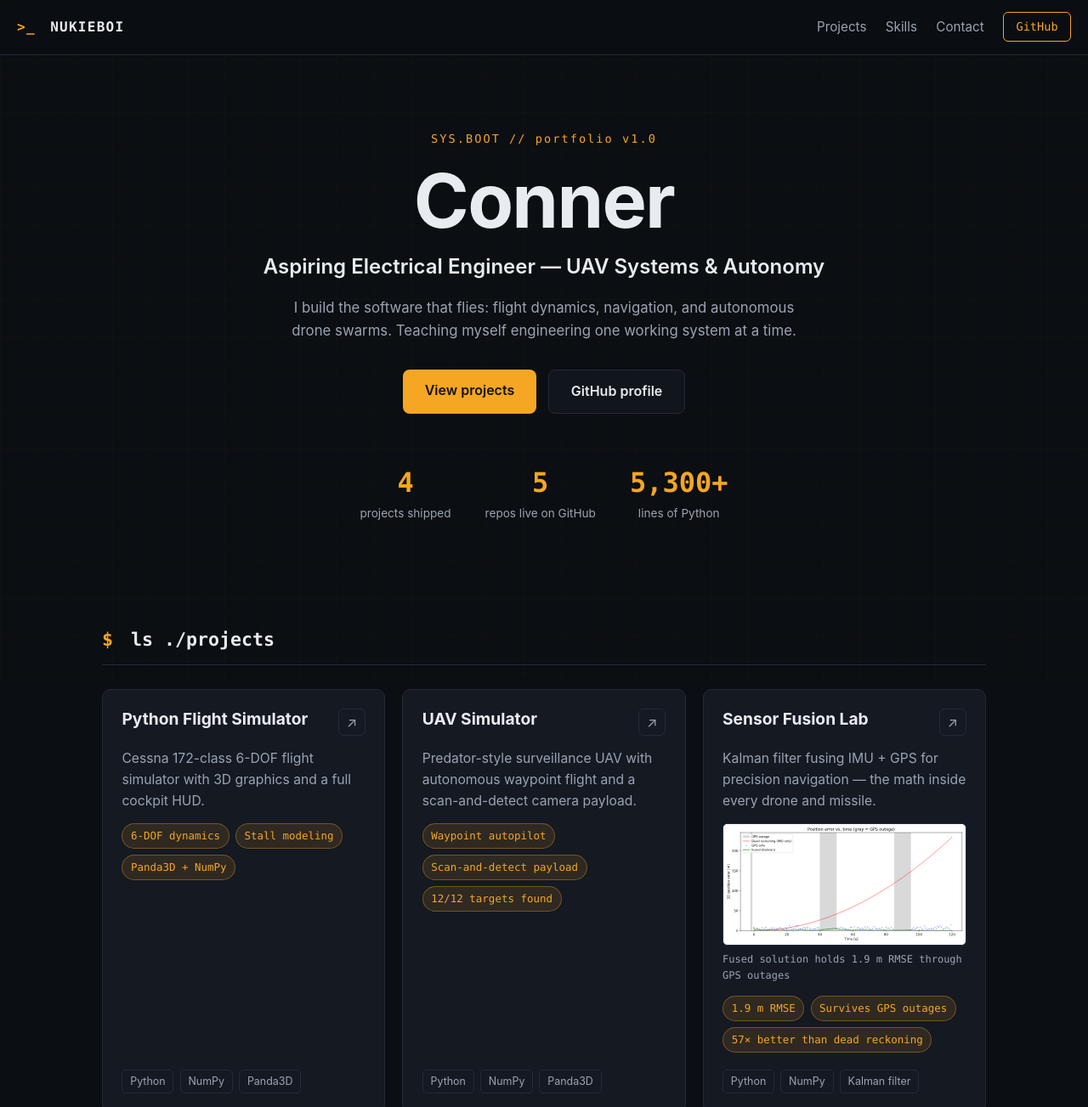
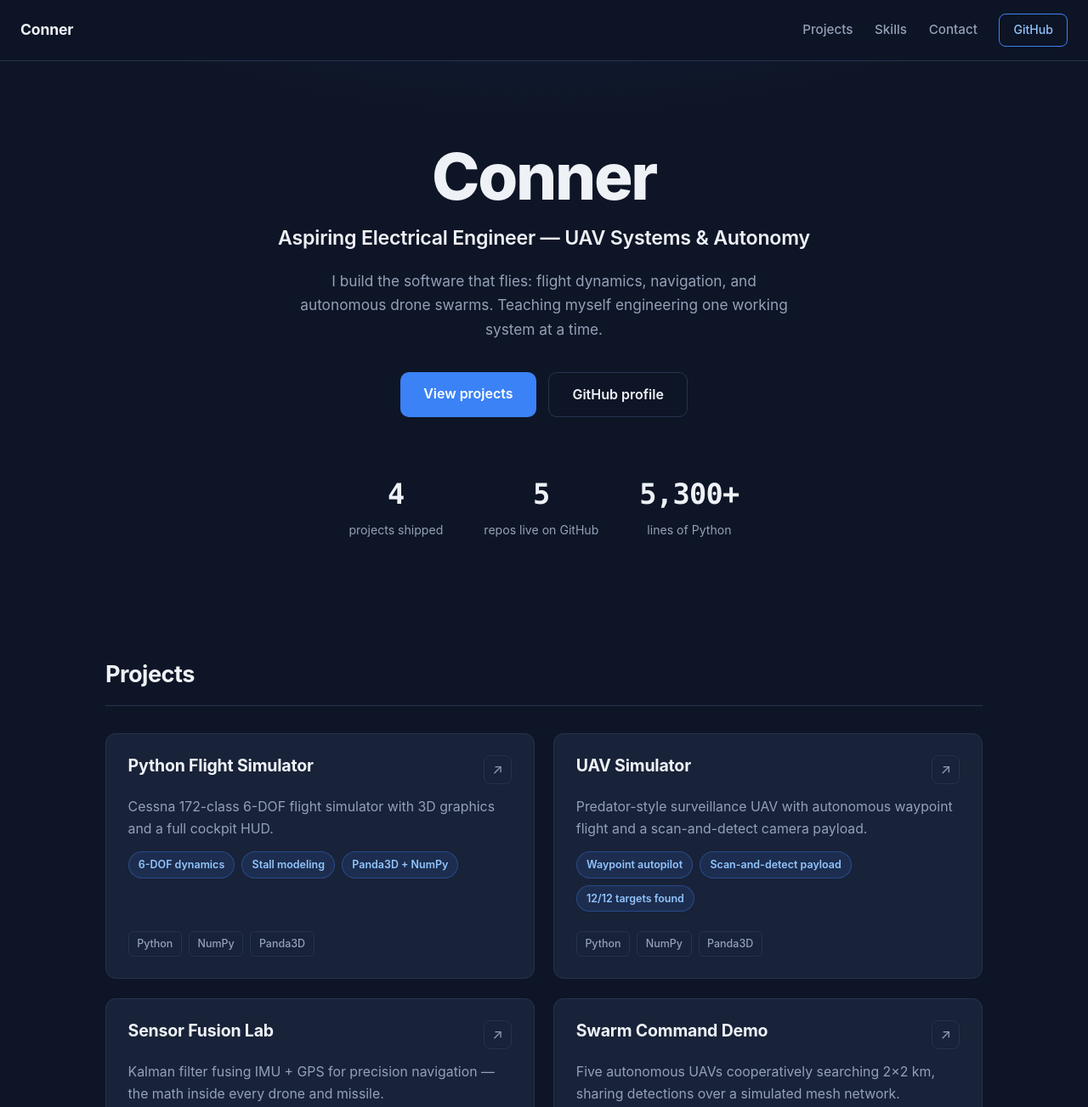
Before and after one commit to NUKIEBOI/NUKIEBOI.github.io, a plain HTML site: page index.html in a window 1280 px wide. Shown: the top 1303 px of the page at 85% size. Drawn offline with Linux system fonts and the light colour scheme.

Commit message:
Redesign: professional portfolio styling

```diff
--- a/index.html
+++ b/index.html
@@ -10,7 +10,7 @@
 <body>
 
 <header class="nav">
-  <a class="brand" href="#top"><span class="brand-mark">&gt;_</span> NUKIEBOI</a>
+  <a class="brand" href="#top">Conner</a>
   <button class="nav-toggle" id="navToggle" aria-label="Toggle navigation" aria-expanded="false">
     <span></span><span></span><span></span>
   </button>
@@ -26,7 +26,6 @@
 
   <!-- HERO -->
   <section class="hero">
-    <p class="hero-kicker reveal">SYS.BOOT // portfolio v1.0</p>
     <h1 class="reveal">Conner</h1>
     <p class="hero-tagline reveal">Aspiring Electrical Engineer — UAV Systems &amp; Autonomy</p>
     <p class="hero-sub reveal">I build the software that flies: flight dynamics, navigation, and autonomous drone swarms. Teaching myself engineering one working system at a time.</p>
@@ -43,7 +42,7 @@
 
   <!-- PROJECTS -->
   <section class="section" id="projects">
-    <h2 class="section-title reveal"><span class="prompt">$</span> ls ./projects</h2>
+    <h2 class="section-title reveal">Projects</h2>
     <div class="cards">
 
       <article class="card reveal">
@@ -111,7 +110,7 @@
 
   <!-- SKILLS -->
   <section class="section" id="skills">
-    <h2 class="section-title reveal"><span class="prompt">$</span> cat skills.txt</h2>
+    <h2 class="section-title reveal">Skills</h2>
     <ul class="skill-chips reveal">
       <li>Python</li>
       <li>NumPy</li>
@@ -125,7 +124,7 @@
 
   <!-- CONTACT -->
   <section class="section" id="contact">
-    <h2 class="section-title reveal"><span class="prompt">$</span> ./contact.sh</h2>
+    <h2 class="section-title reveal">Contact</h2>
     <div class="contact-body reveal">
       <p>Open to internships and junior roles in defense, aerospace, and UAV systems.</p>
       <a class="btn btn-primary" href="https://github.com/NUKIEBOI" target="_blank" rel="noopener">Find me on GitHub</a>
--- a/styles.css
+++ b/styles.css
@@ -1,17 +1,19 @@
-/* Conner — portfolio. Dark mission-control aesthetic. */
+/* Conner — professional portfolio. Refined dark theme. */
 
 :root {
-  --bg: #0b0e12;
-  --bg-soft: #11151c;
-  --card: #141922;
-  --border: #232b38;
-  --text: #e8ecf1;
-  --muted: #9aa4b2;
-  --accent: #f5a623;      /* amber */
-  --accent-dim: rgba(245, 166, 35, 0.12);
+  --bg: #0e1526;            /* deep slate-navy */
+  --bg-soft: #141d33;
+  --card: #182238;
+  --border: #26334f;
+  --text: #eef2f7;
+  --muted: #93a1b8;
+  --accent: #3b82f6;        /* professional blue */
+  --accent-hover: #2563eb;
+  --accent-soft: rgba(59, 130, 246, 0.12);
+  --accent-text: #93c5fd;
   --mono: "SFMono-Regular", Consolas, "Liberation Mono", Menlo, monospace;
-  --sans: -apple-system, BlinkMacSystemFont, "Segoe UI", Inter, Roboto, Helvetica, Arial, sans-serif;
-  --radius: 10px;
+  --sans: -apple-system, BlinkMacSystemFont, "Segoe UI", Inter, Roboto, "Helvetica Neue", Arial, sans-serif;
+  --radius: 12px;
 }
 
 * { box-sizing: border-box; margin: 0; padding: 0; }
@@ -19,29 +21,20 @@
 html { scroll-behavior: smooth; }
 
 body {
-  background: var(--bg);
+  background:
+    radial-gradient(900px 380px at 50% -120px, rgba(59, 130, 246, 0.10), transparent 70%),
+    var(--bg);
   color: var(--text);
   font-family: var(--sans);
   line-height: 1.6;
   -webkit-font-smoothing: antialiased;
-}
-
-/* scanline/grid texture on the page background */
-body::before {
-  content: "";
-  position: fixed;
-  inset: 0;
-  pointer-events: none;
-  background-image:
-    linear-gradient(rgba(245,166,35,0.025) 1px, transparent 1px),
-    linear-gradient(90deg, rgba(245,166,35,0.025) 1px, transparent 1px);
-  background-size: 44px 44px;
-  z-index: 0;
+  text-rendering: optimizeLegibility;
 }
 
 main, .nav, .footer { position: relative; z-index: 1; }
 
 a { color: inherit; }
+img { max-width: 100%; }
 
 /* ---------- nav ---------- */
 .nav {
@@ -50,46 +43,47 @@ a { color: inherit; }
   display: flex;
   align-items: center;
   justify-content: space-between;
-  padding: 0.9rem 1.25rem;
-  background: rgba(11, 14, 18, 0.92);
-  backdrop-filter: blur(8px);
+  padding: 1rem 1.5rem;
+  background: rgba(14, 21, 38, 0.9);
+  backdrop-filter: blur(10px);
+  -webkit-backdrop-filter: blur(10px);
   border-bottom: 1px solid var(--border);
   z-index: 10;
 }
 
 .brand {
-  font-family: var(--mono);
   font-weight: 700;
-  letter-spacing: 0.08em;
+  font-size: 1.1rem;
+  letter-spacing: -0.01em;
   text-decoration: none;
-  font-size: 1rem;
 }
-.brand-mark { color: var(--accent); margin-right: 0.4rem; }
 
-.nav-links { display: flex; align-items: center; gap: 1.4rem; }
+.nav-links { display: flex; align-items: center; gap: 1.6rem; }
 .nav-links a {
   text-decoration: none;
   color: var(--muted);
   font-size: 0.95rem;
+  font-weight: 500;
   transition: color 0.15s;
 }
-.nav-links a:hover { color: var(--accent); }
+.nav-links a:hover { color: var(--text); }
+
 .nav-cta {
   border: 1px solid var(--accent);
-  color: var(--accent) !important;
-  padding: 0.35rem 0.9rem;
-  border-radius: 6px;
-  font-family: var(--mono);
-  font-size: 0.85rem !important;
+  color: var(--accent-text) !important;
+  padding: 0.45rem 1rem;
+  border-radius: 8px;
+  font-size: 0.88rem !important;
+  font-weight: 600;
 }
-.nav-cta:hover { background: var(--accent-dim); }
+.nav-cta:hover { background: var(--accent-soft); color: var(--accent-text) !important; }
 
 .nav-toggle {
   display: none;
   background: none;
   border: 1px solid var(--border);
-  border-radius: 6px;
-  padding: 0.5rem 0.6rem;
+  border-radius: 8px;
+  padding: 0.55rem 0.65rem;
   cursor: pointer;
 }
 .nav-toggle span {
@@ -97,44 +91,40 @@ a { color: inherit; }
   width: 20px;
   height: 2px;
   background: var(--text);
+  border-radius: 1px;
   margin: 4px 0;
 }
 
 /* ---------- hero ---------- */
 .hero {
-  max-width: 880px;
+  max-width: 860px;
   margin: 0 auto;
-  padding: 5.5rem 1.25rem 4rem;
+  padding: 6rem 1.5rem 4.5rem;
   text-align: center;
 }
 
-.hero-kicker {
-  font-family: var(--mono);
-  color: var(--accent);
-  font-size: 0.85rem;
-  letter-spacing: 0.15em;
-  margin-bottom: 1rem;
-}
-
 .hero h1 {
-  font-size: clamp(3rem, 10vw, 5.5rem);
+  font-size: clamp(3rem, 9vw, 4.75rem);
+  font-weight: 800;
   line-height: 1.05;
-  letter-spacing: -0.02em;
-  margin-bottom: 0.75rem;
+  letter-spacing: -0.03em;
+  margin-bottom: 0.9rem;
 }
 
 .hero-tagline {
-  font-size: clamp(1.1rem, 3.4vw, 1.5rem);
+  font-size: clamp(1.15rem, 3.2vw, 1.45rem);
+  font-weight: 600;
+  letter-spacing: -0.01em;
   color: var(--text);
-  font-weight: 600;
-  margin-bottom: 1rem;
+  margin-bottom: 1.1rem;
 }
 
 .hero-sub {
   color: var(--muted);
-  max-width: 620px;
-  margin: 0 auto 2rem;
-  font-size: 1.05rem;
+  max-width: 600px;
+  margin: 0 auto 2.25rem;
+  font-size: 1.08rem;
+  line-height: 1.65;
 }
 
 .hero-actions { display: flex; gap: 0.9rem; justify-content: center; flex-wrap: wrap; }
@@ -142,117 +132,134 @@ a { color: inherit; }
 .btn {
   display: inline-block;
   text-decoration: none;
-  padding: 0.75rem 1.6rem;
-  border-radius: 8px;
+  padding: 0.8rem 1.7rem;
+  border-radius: 10px;
   font-weight: 600;
   font-size: 1rem;
-  transition: transform 0.12s, box-shadow 0.12s, background 0.15s;
+  transition: transform 0.12s, box-shadow 0.12s, background 0.15s, border-color 0.15s;
 }
 .btn-primary {
   background: var(--accent);
-  color: #111;
+  color: #fff;
 }
-.btn-primary:hover { transform: translateY(-2px); box-shadow: 0 6px 22px rgba(245,166,35,0.35); }
+.btn-primary:hover {
+  background: var(--accent-hover);
+  transform: translateY(-2px);
+  box-shadow: 0 8px 24px rgba(59, 130, 246, 0.35);
+}
 .btn-ghost {
   border: 1px solid var(--border);
   color: var(--text);
-  background: var(--bg-soft);
+  background: transparent;
 }
-.btn-ghost:hover { border-color: var(--accent); color: var(--accent); }
+.btn-ghost:hover { border-color: var(--accent); color: var(--accent-text); }
 
 .hero-stats {
   display: flex;
   justify-content: center;
-  gap: 2.5rem;
-  margin-top: 3.5rem;
+  gap: 3rem;
+  margin-top: 4rem;
   flex-wrap: wrap;
 }
-.stat { display: flex; flex-direction: column; }
+.stat { display: flex; flex-direction: column; align-items: center; }
 .stat-num {
   font-family: var(--mono);
-  font-size: 2rem;
+  font-size: 2.1rem;
   font-weight: 700;
-  color: var(--accent);
+  letter-spacing: -0.02em;
+  color: var(--text);
 }
-.stat-label { color: var(--muted); font-size: 0.85rem; }
+.stat-label {
+  color: var(--muted);
+  font-size: 0.88rem;
+  margin-top: 0.25rem;
+}
 
 /* ---------- sections ---------- */
 .section {
   max-width: 1080px;
   margin: 0 auto;
-  padding: 3.5rem 1.25rem;
+  padding: 4rem 1.5rem;
 }
 
 .section-title {
-  font-family: var(--mono);
-  font-size: 1.35rem;
-  margin-bottom: 1.75rem;
-  padding-bottom: 0.75rem;
+  font-size: 1.7rem;
+  font-weight: 700;
+  letter-spacing: -0.02em;
+  margin-bottom: 2rem;
+  padding-bottom: 0.9rem;
   border-bottom: 1px solid var(--border);
 }
-.prompt { color: var(--accent); margin-right: 0.5rem; }
-
-.about-body { max-width: 720px; color: var(--muted); font-size: 1.08rem; }
-.about-body p + p { margin-top: 1rem; }
-.about-body p::first-letter { color: var(--text); }
 
 /* ---------- project cards ---------- */
 .cards {
   display: grid;
-  grid-template-columns: repeat(auto-fill, minmax(320px, 1fr));
-  gap: 1.25rem;
+  grid-template-columns: repeat(auto-fill, minmax(330px, 1fr));
+  gap: 1.4rem;
 }
 
 .card {
   background: var(--card);
   border: 1px solid var(--border);
   border-radius: var(--radius);
-  padding: 1.4rem;
+  padding: 1.6rem;
   display: flex;
   flex-direction: column;
-  gap: 0.85rem;
-  transition: border-color 0.15s, transform 0.15s;
+  gap: 0.9rem;
+  transition: border-color 0.18s, transform 0.18s, box-shadow 0.18s;
 }
-.card:hover { border-color: var(--accent); transform: translateY(-3px); }
+.card:hover {
+  border-color: rgba(59, 130, 246, 0.55);
+  transform: translateY(-3px);
+  box-shadow: 0 12px 32px rgba(2, 8, 23, 0.5);
+}
 
 .card-head { display: flex; align-items: flex-start; justify-content: space-between; gap: 0.75rem; }
-.card-head h3 { font-size: 1.2rem; line-height: 1.3; }
+.card-head h3 {
+  font-size: 1.22rem;
+  font-weight: 700;
+  letter-spacing: -0.01em;
+  line-height: 1.3;
+}
 
 .repo-link {
   flex-shrink: 0;
-  width: 2rem;
-  height: 2rem;
+  width: 2.1rem;
+  height: 2.1rem;
   display: inline-flex;
   align-items: center;
   justify-content: center;
   border: 1px solid var(--border);
-  border-radius: 6px;
+  border-radius: 8px;
   text-decoration: none;
   color: var(--muted);
   font-size: 1rem;
+  transition: border-color 0.15s, color 0.15s;
 }
-.repo-link:hover { border-color: var(--accent); color: var(--accent); }
+.repo-link:hover { border-color: var(--accent); color: var(--accent-text); }
 
-.card-desc { color: var(--muted); font-size: 0.98rem; }
+.card-desc { color: var(--muted); font-size: 0.99rem; line-height: 1.6; }
 
-.chips { list-style: none; display: flex; flex-wrap: wrap; gap: 0.45rem; }
+.chips { list-style: none; display: flex; flex-wrap: wrap; gap: 0.5rem; }
 .chips li {
-  font-family: var(--mono);
   font-size: 0.78rem;
-  background: var(--accent-dim);
-  color: var(--accent);
-  border: 1px solid rgba(245,166,35,0.35);
-  padding: 0.25rem 0.6rem;
-  border-radius: 20px;
+  font-weight: 600;
+  background: var(--accent-soft);
+  color: var(--accent-text);
+  border: 1px solid rgba(59, 130, 246, 0.35);
+  padding: 0.3rem 0.7rem;
+  border-radius: 999px;
+  white-space: nowrap;
 }
 
-.tags { display: flex; flex-wrap: wrap; gap: 0.45rem; margin-top: auto; padding-top: 0.4rem; }
+.tags { display: flex; flex-wrap: wrap; gap: 0.5rem; margin-top: auto; padding-top: 0.5rem; }
 .tags span {
   font-size: 0.78rem;
+  font-weight: 500;
   color: var(--muted);
   border: 1px solid var(--border);
-  padding: 0.2rem 0.55rem;
-  border-radius: 5px;
+  padding: 0.25rem 0.6rem;
+  border-radius: 6px;
 }
 
 .card-plot { margin: 0; }
@@ -261,64 +268,50 @@ a { color: inherit; }
   height: auto;
   display: block;
   border: 1px solid var(--border);
-  border-radius: 6px;
+  border-radius: 8px;
   background: #fff;
 }
 .card-plot figcaption {
-  font-family: var(--mono);
-  font-size: 0.75rem;
+  font-size: 0.8rem;
   color: var(--muted);
-  margin-top: 0.4rem;
+  margin-top: 0.45rem;
+  line-height: 1.5;
 }
-
-.wip-badge {
-  display: inline-block;
-  vertical-align: middle;
-  font-family: var(--mono);
-  font-size: 0.68rem;
-  font-weight: 400;
-  letter-spacing: 0.06em;
-  text-transform: uppercase;
-  color: #111;
-  background: var(--accent);
-  border-radius: 4px;
-  padding: 0.15rem 0.5rem;
-  margin-left: 0.4rem;
-}
-.card-wip { border-style: dashed; }
 
 /* ---------- skills ---------- */
 .skill-chips {
   list-style: none;
   display: flex;
   flex-wrap: wrap;
-  gap: 0.6rem;
+  gap: 0.65rem;
 }
 .skill-chips li {
-  font-family: var(--mono);
-  font-size: 0.9rem;
+  font-size: 0.92rem;
+  font-weight: 500;
   background: var(--bg-soft);
   border: 1px solid var(--border);
-  padding: 0.5rem 1rem;
-  border-radius: 8px;
-  transition: border-color 0.15s, color 0.15s;
+  color: var(--text);
+  padding: 0.55rem 1.05rem;
+  border-radius: 9px;
+  transition: border-color 0.15s;
 }
-.skill-chips li:hover { border-color: var(--accent); color: var(--accent); }
+.skill-chips li:hover { border-color: rgba(59, 130, 246, 0.55); }
 
 /* ---------- contact ---------- */
-.contact-body { max-width: 640px; }
-.contact-body p { color: var(--muted); font-size: 1.1rem; margin-bottom: 1.5rem; }
+.contact-body { max-width: 620px; }
+.contact-body p { color: var(--muted); font-size: 1.1rem; line-height: 1.65; margin-bottom: 1.6rem; }
 
 /* ---------- footer ---------- */
 .footer {
   border-top: 1px solid var(--border);
   text-align: center;
-  padding: 2rem 1.25rem;
+  padding: 2.25rem 1.5rem;
   color: var(--muted);
   font-size: 0.9rem;
 }
-.footer-sub { font-family: var(--mono); font-size: 0.8rem; margin-top: 0.4rem; }
-.footer a { color: var(--accent); text-decoration: none; }
+.footer-sub { font-size: 0.82rem; margin-top: 0.4rem; }
+.footer a { color: var(--accent-text); text-decoration: none; }
+.footer a:hover { text-decoration: underline; }
 
 /* ---------- reveal on scroll ---------- */
 .reveal { opacity: 0; transform: translateY(18px); transition: opacity 0.55s ease, transform 0.55s ease; }
@@ -342,15 +335,17 @@ a { color: inherit; }
     gap: 0;
     background: var(--bg-soft);
     border-bottom: 1px solid var(--border);
-    padding: 0.5rem 1.25rem 1rem;
+    padding: 0.5rem 1.5rem 1rem;
   }
   .nav-links.open { display: flex; }
-  .nav-links a { padding: 0.7rem 0; border-bottom: 1px solid var(--border); }
+  .nav-links a { padding: 0.75rem 0; border-bottom: 1px solid var(--border); }
   .nav-links a:last-child { border-bottom: none; }
   .nav-cta { text-align: center; margin-top: 0.5rem; }
 
-  .hero { padding: 3.5rem 1.25rem 3rem; }
-  .hero-stats { gap: 1.5rem; }
+  .hero { padding: 4rem 1.5rem 3.25rem; }
+  .hero-stats { gap: 1.75rem; }
+  .stat-num { font-size: 1.7rem; }
   .cards { grid-template-columns: 1fr; }
-  .section { padding: 2.5rem 1.25rem; }
+  .section { padding: 3rem 1.5rem; }
+  .section-title { font-size: 1.45rem; }
 }
```
